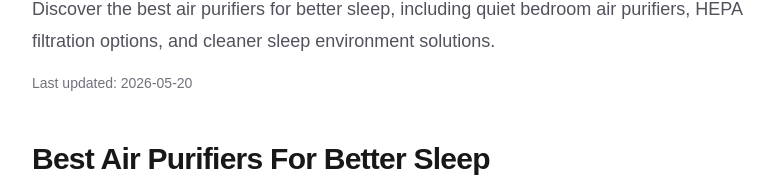
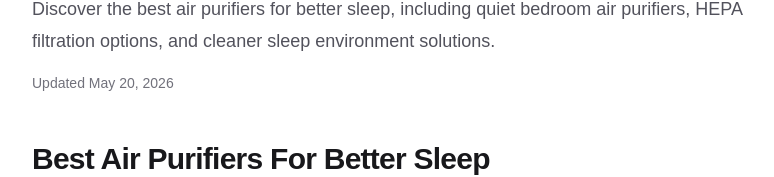
Before and after one commit to Lee-ciang/sleep-project, a Next.js app: page /guides/best-air-purifiers-for-better-sleep in a window 1280 px wide. Shown: the part 251-428 px from the top of the page, without its empty margins (248-1022 px from the left). Built offline with nearby package versions, Linux system fonts and the light colour scheme.

Commit message:
Format guide updated dates

```diff
--- a/app/guides/[slug]/page.tsx
+++ b/app/guides/[slug]/page.tsx
@@ -88,7 +88,11 @@ const relatedGuides = getAllGuides()
         {guide.description}
       </p>
       <p className="mt-4 text-sm text-zinc-500">
-  Last updated: {guide.updatedAt}
+  Updated {new Date(guide.updatedAt).toLocaleDateString("en-US", {
+    month: "long",
+    day: "numeric",
+    year: "numeric",
+  })}
 </p>
       <section className="mt-12">
   <article className="prose prose-zinc max-w-none">
```
